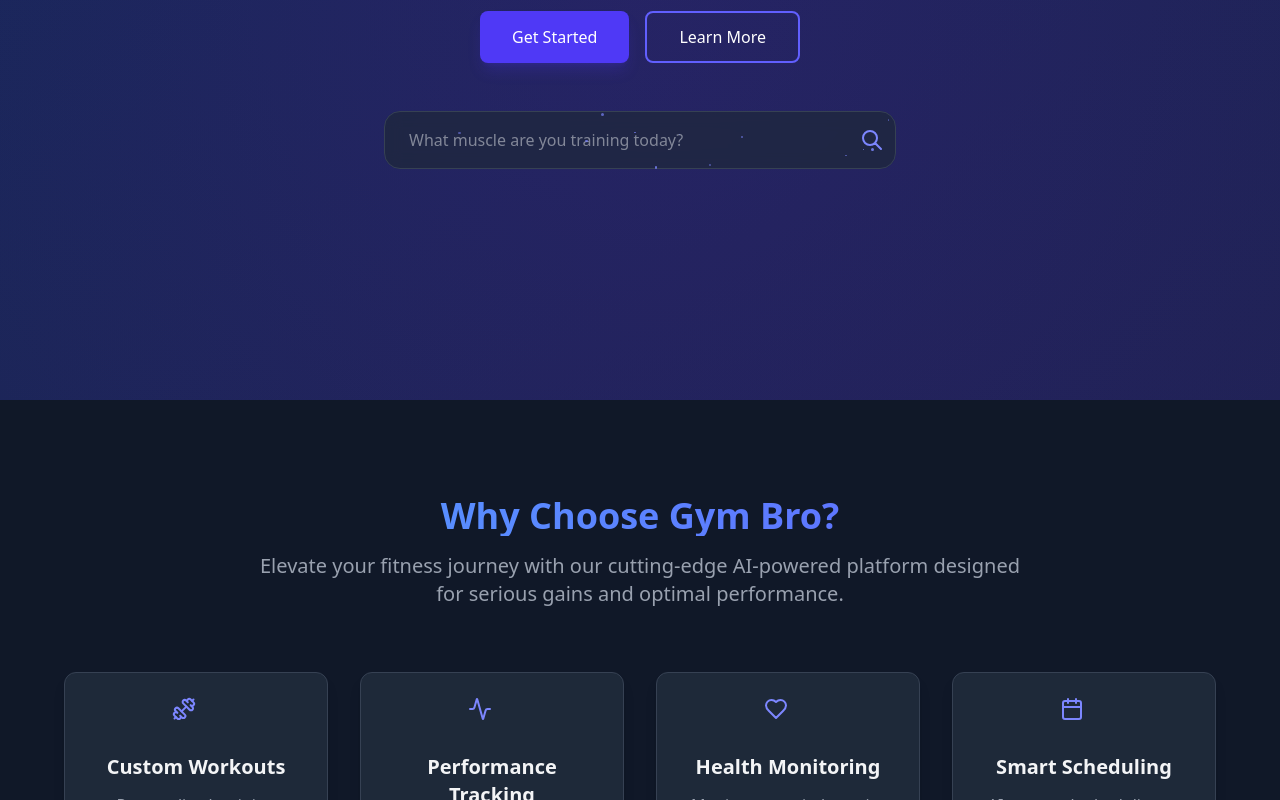
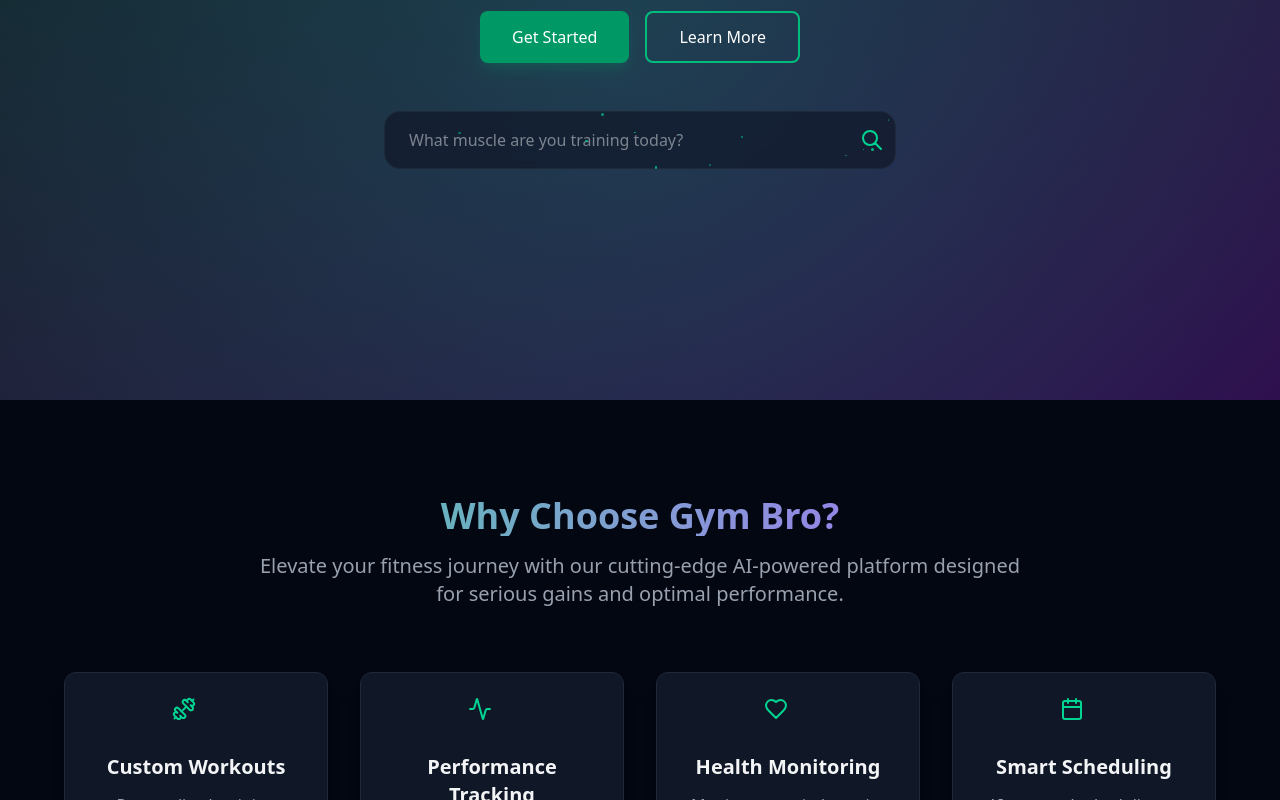
Before and after one commit to dhruv0050/GymBro, a React (Vite) app in the folder client/: page / in a window 1280 px wide. Shown: the part 400-1200 px from the top of the page. Built offline with nearby package versions, Linux system fonts and the light colour scheme.

Commit message:
landing page theme changed

```diff
--- a/client/pages/landingPage.jsx
+++ b/client/pages/landingPage.jsx
@@ -63,14 +63,14 @@
   ];
 
   return (
-    <div className="min-h-screen bg-gray-900 text-gray-100">
+    <div className="min-h-screen bg-gray-950 text-gray-100">
       {/* Hero Section */}
       <div className="flex flex-col items-center justify-center h-screen relative overflow-hidden" onMouseMove={handleMouseMove}>
-        <div className="absolute inset-0 bg-gradient-to-br from-blue-900/50 to-indigo-900/50"></div>
-        <div className="absolute inset-0 bg-[radial-gradient(circle_at_50%_50%,rgba(76,29,149,0.2),rgba(15,23,42,0))]"></div>
+        <div className="absolute inset-0 bg-gradient-to-br from-emerald-900/50 to-purple-900/50"></div>
+        <div className="absolute inset-0 bg-[radial-gradient(circle_at_50%_50%,rgba(20,184,166,0.2),rgba(15,23,42,0))]"></div>
 
         <div className="z-10 text-center px-6 max-w-4xl">
-          <h1 className="text-5xl md:text-6xl font-bold mb-6 bg-clip-text text-transparent bg-gradient-to-r from-blue-400 to-indigo-500">
+          <h1 className="text-5xl md:text-6xl font-bold mb-6 bg-clip-text text-transparent bg-gradient-to-r from-emerald-400 to-purple-500">
             Welcome to Gym Bro
           </h1>
           <p className="text-xl md:text-2xl mb-8 text-gray-300">
@@ -78,10 +78,10 @@
           </p>
 
           <div className="flex flex-wrap gap-4 justify-center">
-            <button className="px-8 py-3 bg-indigo-600 text-white rounded-lg hover:bg-indigo-700 transition duration-300 shadow-lg shadow-indigo-600/20">
+            <button className="px-8 py-3 bg-emerald-600 text-white rounded-lg hover:bg-emerald-700 transition duration-300 shadow-lg shadow-emerald-600/20">
               Get Started
             </button>
-            <button className="px-8 py-3 bg-transparent border-2 border-indigo-500 text-white rounded-lg hover:bg-indigo-900/30 transition duration-300">
+            <button className="px-8 py-3 bg-transparent border-2 border-emerald-500 text-white rounded-lg hover:bg-emerald-900/30 transition duration-300">
               Learn More
             </button>
           </div>
@@ -92,13 +92,13 @@
               <input
                 type="text"
                 placeholder="What muscle are you training today?"
-                className="w-full px-6 py-4 bg-gray-800/70 backdrop-blur-sm border border-gray-700 rounded-2xl text-gray-200 focus:outline-none focus:ring-2 focus:ring-indigo-500 transition-all duration-300"
+                className="w-full px-6 py-4 bg-gray-900/70 backdrop-blur-sm border border-gray-800 rounded-2xl text-gray-200 focus:outline-none focus:ring-2 focus:ring-emerald-500 transition-all duration-300"
               />
               <div className="absolute inset-0 overflow-hidden pointer-events-none rounded-2xl">
                 {particles.map(particle => (
                   <div
                     key={particle.id}
-                    className="absolute bg-indigo-400 rounded-full animate-pulse"
+                    className="absolute bg-emerald-400 rounded-full animate-pulse"
                     style={{
                       left: `${particle.x}%`,
                       top: `${particle.y}%`,
@@ -111,7 +111,7 @@
                 ))}
               </div>
               <div className="absolute right-3 top-1/2 transform -translate-y-1/2">
-                <svg className="w-6 h-6 text-indigo-400" fill="none" stroke="currentColor" viewBox="0 0 24 24">
+                <svg className="w-6 h-6 text-emerald-400" fill="none" stroke="currentColor" viewBox="0 0 24 24">
                   <path strokeLinecap="round" strokeLinejoin="round" strokeWidth="2" d="M21 21l-6-6m2-5a7 7 0 11-14 0 7 7 0 0114 0z" />
                 </svg>
               </div>
@@ -121,10 +121,10 @@
       </div>
 
       {/* About Section with 4 Cards */}
-      <div className="py-24 px-6 bg-gray-900">
+      <div className="py-24 px-6 bg-gray-950">
         <div className="max-w-6xl mx-auto">
           <div className="text-center mb-16">
-            <h2 className="text-4xl font-bold mb-4 bg-clip-text text-transparent bg-gradient-to-r from-blue-400 to-indigo-500">
+            <h2 className="text-4xl font-bold mb-4 bg-clip-text text-transparent bg-gradient-to-r from-emerald-400 to-purple-500">
               Why Choose Gym Bro?
             </h2>
             <p className="text-xl text-gray-400 max-w-3xl mx-auto">
@@ -136,9 +136,9 @@
             {features.map((feature, index) => (
               <div
                 key={index}
-                className="bg-gray-800 rounded-xl p-6 shadow-lg transition-all duration-300 hover:shadow-indigo-500/20 hover:shadow-xl border border-gray-700 hover:border-indigo-500/50 flex flex-col items-center text-center"
+                className="bg-gray-900 rounded-xl p-6 shadow-lg transition-all duration-300 hover:shadow-emerald-500/20 hover:shadow-xl border border-gray-800 hover:border-emerald-500/50 flex flex-col items-center text-center"
               >
-                <div className="text-indigo-400 w-12 h-12">
+                <div className="text-emerald-400 w-12 h-12">
                   {feature.icon}
                 </div>
                 <h3 className="text-xl font-semibold mt-2 mb-3">{feature.title}</h3>
```
